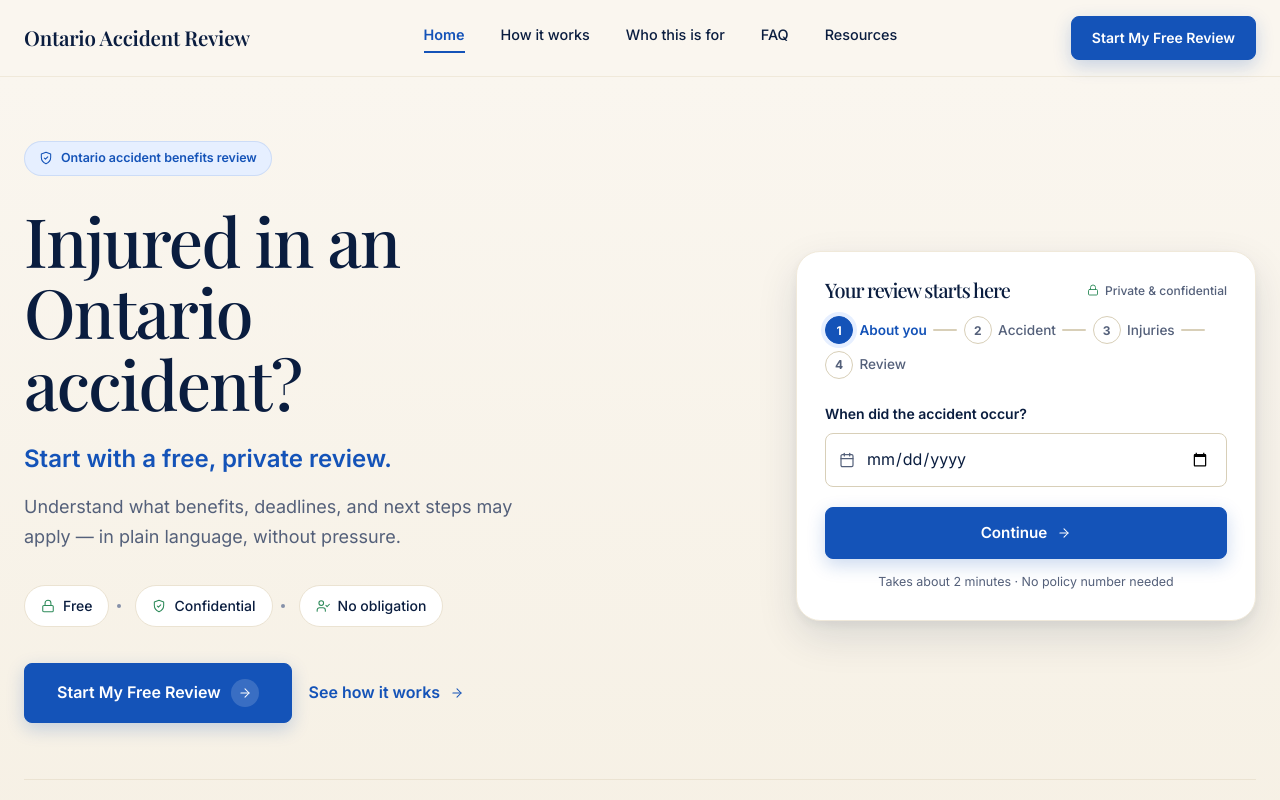
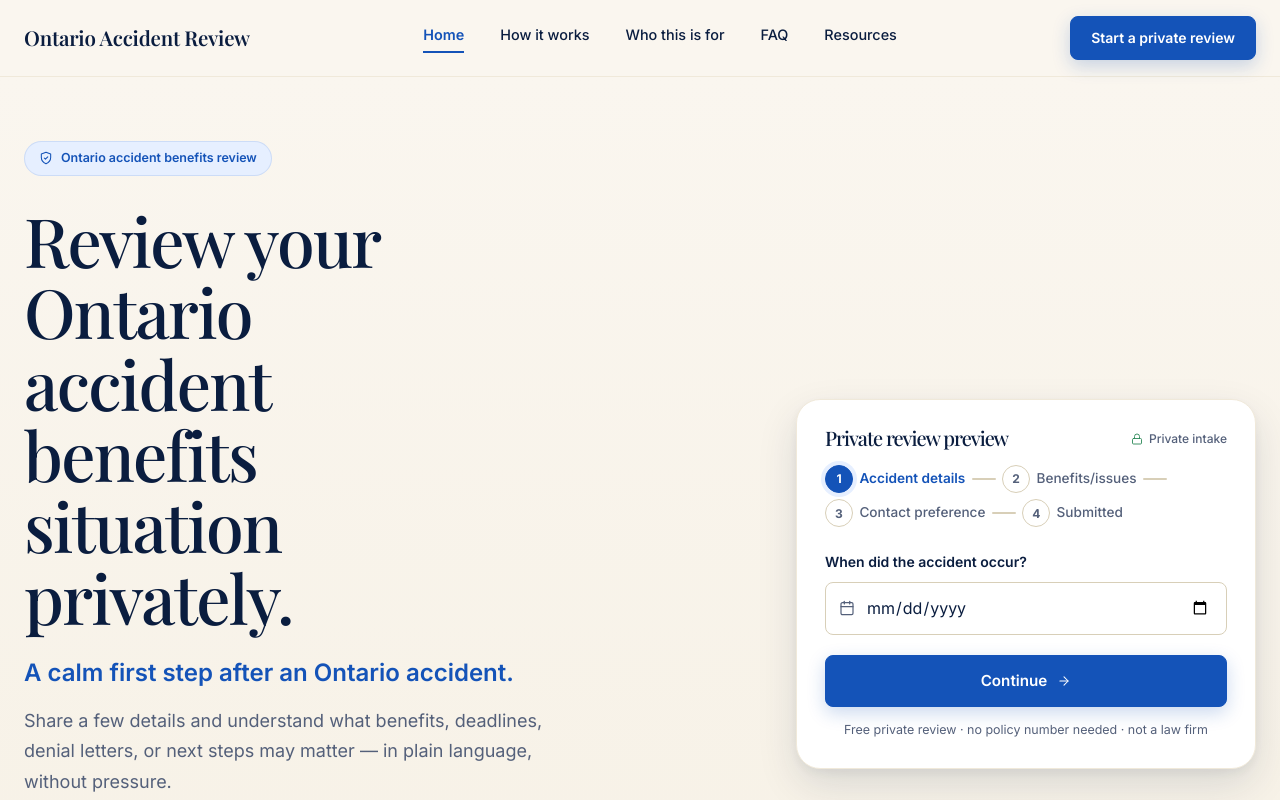
Before and after one commit to jyoung905/OARreal, a Next.js app: page / in a window 1280 px wide. Shown: the top 800 px of the page. Built offline with nearby package versions, Linux system fonts and the light colour scheme.

Commit message:
Wave 2D Northstar intake polish

```diff
--- a/app/blog/[slug]/page.tsx
+++ b/app/blog/[slug]/page.tsx
@@ -199,7 +199,7 @@ export default async function BlogPostPage({ params }: { params: Promise<{ slug:
                 Get a free, private review &mdash; in plain language, with no obligation. About 2 minutes.
               </p>
               <Link href="/#intake" className="oar-btn oar-btn-primary">
-                Start My Free Review
+                Start a private review
                 <svg width="14" height="14" viewBox="0 0 24 24" fill="none" stroke="currentColor" strokeWidth="2" strokeLinecap="round" strokeLinejoin="round"><line x1="5" y1="12" x2="19" y2="12"/><polyline points="12 5 19 12 12 19"/></svg>
               </Link>
             </div>
@@ -221,7 +221,7 @@ export default async function BlogPostPage({ params }: { params: Promise<{ slug:
                 ))}
               </ul>
               <Link href="/#intake" className="oar-btn oar-btn-primary" style={{ width: '100%' }}>
-                Start My Free Review
+                Start a private review
                 <span className="oar-btn-arrow"><svg width="14" height="14" viewBox="0 0 24 24" fill="none" stroke="currentColor" strokeWidth="2" strokeLinecap="round" strokeLinejoin="round"><line x1="5" y1="12" x2="19" y2="12"/><polyline points="12 5 19 12 12 19"/></svg></span>
               </Link>
             </div>
--- a/app/page.tsx
+++ b/app/page.tsx
@@ -64,7 +64,7 @@ const faqJsonLd = {
       name: 'Do I need a lawyer to use this service?',
       acceptedAnswer: {
         '@type': 'Answer',
-        text: 'No. Ontario Accident Review is not a law firm and does not provide legal advice. Where appropriate, users may be connected with a legal professional or relevant service provider, with no obligation.',
+        text: 'No. Ontario Accident Review is not a law firm and does not provide legal advice. Where appropriate, users may be connected with a qualified professional or relevant service provider, with consent and no obligation.',
       },
     },
     {
--- a/app/resources/page.tsx
+++ b/app/resources/page.tsx
@@ -225,7 +225,7 @@ export default function ResourcesPage() {
               </div>
             </div>
             <a href="/#intake" className="oar-btn oar-btn-primary">
-              Start My Free Review
+              Start a private review
               <span className="oar-btn-arrow"><svg width="14" height="14" viewBox="0 0 24 24" fill="none" stroke="currentColor" strokeWidth="2" strokeLinecap="round" strokeLinejoin="round"><line x1="5" y1="12" x2="19" y2="12"/><polyline points="12 5 19 12 12 19"/></svg></span>
             </a>
           </div>
--- a/app/review/page.tsx
+++ b/app/review/page.tsx
@@ -14,7 +14,7 @@ export default function ReviewRedirectPage() {
         <h1 style={{ fontFamily: 'var(--font-display)', color: 'var(--primary)', fontSize: '2rem', fontWeight: 400, marginBottom: '1rem' }}>Start your free accident review</h1>
         <p style={{ color: 'var(--muted)', lineHeight: 1.6, marginBottom: '1.5rem' }}>If you are not redirected automatically, use the button below to open the review form.</p>
         <Link href="/#intake" style={{ display: 'inline-flex', minHeight: 48, alignItems: 'center', justifyContent: 'center', padding: '0 1.5rem', background: 'var(--accent)', color: '#fff', fontWeight: 700, textDecoration: 'none' }}>
-          Start My Free Accident Review
+          Start a private review
         </Link>
       </div>
     </main>
--- a/components/HomeContent.jsx
+++ b/components/HomeContent.jsx
@@ -15,7 +15,7 @@ function trackCta(text, location) {
   Analytics.intakeStart({ trigger: location });
 }
 
-const REASSURANCE = ['Free', 'Confidential', 'No obligation'];
+const REASSURANCE = ['Free review', 'Private review', 'No policy number needed', 'Not a law firm'];
 
 const BENEFITS = [
   'Treatment & rehabilitation coverage',
@@ -33,9 +33,9 @@ const DEADLINES = [
 ];
 
 const STEPS = [
-  { num: '1', title: 'Answer a few questions', desc: 'Takes about 2 minutes. No policy number, claim number, or uploads needed to start.' },
-  { num: '2', title: 'We review your details',  desc: 'Our team looks at what may apply: benefits, deadlines, common delays, and next steps.' },
-  { num: '3', title: 'Get your personalized summary', desc: 'Know your options and a clear next step. No pressure to proceed with anything.' },
+  { num: '1', title: 'Answer a few private questions', desc: 'Share accident details, current benefit issues, and contact preference. No policy number, claim number, or uploads needed to start.' },
+  { num: '2', title: 'We review the key flags',  desc: 'We look for practical issues such as benefit disruption, insurer delays, denial letters, and deadlines that may need attention.' },
+  { num: '3', title: 'Choose a calm next step', desc: 'If appropriate, we can help route next steps or connect you with someone qualified, with consent and no pressure.' },
 ];
 
 const NEED_REVIEW = [
@@ -103,15 +103,15 @@ export default function HomeContent() {
               </div>
 
               <h1 className="oar-h1" style={{ marginTop: 0, marginBottom: '1.5rem' }}>
-                Injured in an<br/>Ontario accident?
+                Review your Ontario accident benefits situation privately.
               </h1>
 
               <p className="oar-lead" style={{ marginTop: 0, marginBottom: '1rem', maxWidth: 540 }}>
-                Start with a free, private review.
+                A calm first step after an Ontario accident.
               </p>
 
-              <p className="oar-body-lg" style={{ marginTop: 0, marginBottom: '2rem', maxWidth: 540 }}>
-                Understand what benefits, deadlines, and next steps may apply &mdash; in plain language, without pressure.
+              <p className="oar-body-lg" style={{ marginTop: 0, marginBottom: '2rem', maxWidth: 560 }}>
+                Share a few details and understand what benefits, deadlines, denial letters, or next steps may matter &mdash; in plain language, without pressure.
               </p>
 
               {/* Reassurance pills */}
@@ -128,12 +128,12 @@ export default function HomeContent() {
               </div>
 
               <div style={{ display: 'flex', flexWrap: 'wrap', gap: '1rem', alignItems: 'center', marginBottom: '0.5rem' }}>
-                <a href="#intake" className="oar-btn oar-btn-primary oar-btn-lg" onClick={() => trackCta('Start My Free Review', 'hero')}>
-                  Start My Free Review
+                <a href="#intake" className="oar-btn oar-btn-primary oar-btn-lg" onClick={() => trackCta('Start a private review', 'hero')}>
+                  Start a private review
                   <span className="oar-btn-arrow"><Icon name="arrow-right" size={14} /></span>
                 </a>
                 <a href="#how-it-works" className="oar-btn oar-btn-ghost oar-btn-lg" style={{ height: 'auto', padding: 0 }}>
-                  See how it works
+                  Learn what the review checks
                   <Icon name="arrow-right" size={14} />
                 </a>
               </div>
@@ -146,9 +146,9 @@ export default function HomeContent() {
               </div>
               <div className="oar-hero-card oar-fade-in" style={{ position: 'relative', zIndex: 2, maxWidth: 460, marginLeft: 'auto' }}>
                 <div className="oar-hero-card-header">
-                  <h3 className="oar-hero-card-title">Your review starts here</h3>
+                  <h3 className="oar-hero-card-title">Private review preview</h3>
                   <span className="oar-hero-card-private">
-                    <Icon name="lock" size={12} color="var(--green)" /> Private &amp; confidential
+                    <Icon name="lock" size={12} color="var(--green)" /> Private intake
                   </span>
                 </div>
 
@@ -156,22 +156,22 @@ export default function HomeContent() {
                 <div className="oar-stepper" style={{ marginBottom: '1.5rem' }}>
                   <div className="oar-stepper-item">
                     <span className="oar-step-dot is-active">1</span>
-                    <span className="oar-step-label is-active">About you</span>
+                    <span className="oar-step-label is-active">Accident details</span>
                   </div>
                   <span className="oar-step-rail" />
                   <div className="oar-stepper-item">
                     <span className="oar-step-dot">2</span>
-                    <span className="oar-step-label oar-hide-mobile">Accident</span>
+                    <span className="oar-step-label oar-hide-mobile">Benefits/issues</span>
                   </div>
                   <span className="oar-step-rail" />
                   <div className="oar-stepper-item">
                     <span className="oar-step-dot">3</span>
-                    <span className="oar-step-label oar-hide-mobile">Injuries</span>
+                    <span className="oar-step-label oar-hide-mobile">Contact preference</span>
                   </div>
                   <span className="oar-step-rail" />
                   <div className="oar-stepper-item">
                     <span className="oar-step-dot">4</span>
-                    <span className="oar-step-label oar-hide-mobile">Review</span>
+                    <span className="oar-step-label oar-hide-mobile">Submitted</span>
                   </div>
                 </div>
 
@@ -194,7 +194,7 @@ export default function HomeContent() {
                 </a>
 
                 <p style={{ fontSize: '0.78rem', color: 'var(--muted)', textAlign: 'center', marginTop: '0.875rem', marginBottom: 0, lineHeight: 1.5 }}>
-                  Takes about 2 minutes &middot; No policy number needed
+                  Free private review &middot; no policy number needed &middot; not a law firm
                 </p>
               </div>
             </div>
@@ -220,9 +220,9 @@ export default function HomeContent() {
               <Icon name="shield-check" size={14} />
               What we help clarify
             </div>
-            <h2 className="oar-h2">A practical look at what may apply to your situation.</h2>
+            <h2 className="oar-h2">What this review can help clarify.</h2>
             <p className="oar-body-lg" style={{ marginTop: '1rem' }}>
-              In about 2 minutes, you&rsquo;ll know what benefits, deadlines, and next steps to consider &mdash; without making any commitments.
+              In about 2 minutes, the review helps flag treatment or benefit issues, income disruption, denial letters, deadlines, and whether speaking with a qualified professional may be worth considering.
             </p>
           </div>
 
@@ -344,6 +344,56 @@ export default function HomeContent() {
         </div>
       </section>
 
+
+      {/* ───── TRUST / PRIVACY / CONSENT ───── */}
+      <section className="oar-section" style={{ background: '#fff' }}>
+        <div className="oar-container">
+          <div className="oar-card oar-card-elevated" style={{ display: 'grid', gridTemplateColumns: 'minmax(0, 0.85fr) minmax(0, 1.15fr)', gap: 'clamp(1.5rem, 4vw, 3rem)', alignItems: 'center', background: 'var(--surface-strong)' }}>
+            <div>
+              <div className="oar-eyebrow oar-eyebrow-gold" style={{ marginBottom: '1rem' }}><Icon name="lock" size={14} /> Privacy &amp; consent</div>
+              <h2 className="oar-h2" style={{ marginTop: 0 }}>A private review, with clear referral boundaries.</h2>
+              <p className="oar-body-lg" style={{ marginBottom: 0 }}>Your information is used to review your submission and respond. It is not sold. If a referral or connection appears appropriate, consent should be explicit before your submission is shared for that purpose.</p>
+            </div>
+            <div className="oar-bullet-list">
+              {[
+                'Not a law firm and not legal advice.',
+                'No policy number or uploads needed to start.',
+                'We may connect you with a qualified professional if appropriate and with consent.',
+                'You stay in control of whether to continue after the review.'
+              ].map(item => (
+                <div key={item} className="oar-bullet"><span className="oar-bullet-icon"><Icon name="check" size={14} /></span><span className="oar-bullet-text">{item}</span></div>
+              ))}
+            </div>
+          </div>
+        </div>
+      </section>
+
+      {/* ───── RESOURCE PREVIEW ───── */}
+      <section className="oar-section" style={{ background: 'var(--bg-soft)' }}>
+        <div className="oar-container">
+          <div style={{ display: 'flex', justifyContent: 'space-between', gap: '1rem', alignItems: 'end', marginBottom: '1.5rem', flexWrap: 'wrap' }}>
+            <div style={{ maxWidth: 680 }}>
+              <div className="oar-eyebrow" style={{ marginBottom: '1rem' }}>Ontario accident benefits resources</div>
+              <h2 className="oar-h2" style={{ margin: 0 }}>Helpful reading, secondary to your private review.</h2>
+              <p className="oar-body-lg" style={{ margin: '0.75rem 0 0' }}>These resources explain common Ontario accident-benefits questions. They do not replace advice from a qualified professional.</p>
+            </div>
+            <Link href="/resources" className="oar-btn oar-btn-secondary">View resources <Icon name="arrow-right" size={14} /></Link>
+          </div>
+          <div style={{ display: 'grid', gridTemplateColumns: 'repeat(auto-fit, minmax(240px, 1fr))', gap: '1rem' }}>
+            {[
+              ['Deadlines after an accident', '/blog/ontario-accident-deadlines', 'Notice, application, and dispute timing can matter.'],
+              ['What SABS covers', '/blog/ontario-sabs-explained', 'A plain-language look at Ontario accident benefits.'],
+              ['When benefits are denied', '/blog/ontario-insurer-dispute-process', 'How LAT-AABS may fit when an accident-benefits dispute arises.']
+            ].map(([title, href, body]) => (
+              <Link key={href} href={href} className="oar-card oar-card-hoverable" style={{ display: 'block', background: '#fff' }}>
+                <h3 className="oar-h3" style={{ marginTop: 0, fontSize: '1.25rem' }}>{title}</h3>
+                <p className="oar-body" style={{ margin: 0 }}>{body}</p>
+              </Link>
+            ))}
+          </div>
+        </div>
+      </section>
+
       {/* ───── FINAL CTA ───── */}
       <section className="oar-section" style={{ background: 'var(--primary)', color: '#fff' }}>
         <div className="oar-container-narrow" style={{ textAlign: 'center' }}>
@@ -354,12 +404,12 @@ export default function HomeContent() {
           <p style={{ fontSize: '1.125rem', color: 'rgba(255,255,255,0.78)', maxWidth: 560, margin: '0 auto 2rem', lineHeight: 1.6 }}>
             About 2 minutes. No policy number. No uploads. No obligation.
           </p>
-          <a href="#intake" className="oar-btn oar-btn-primary oar-btn-lg" onClick={() => trackCta('Start My Free Review', 'final_cta')}>
-            Start My Free Review
+          <a href="#intake" className="oar-btn oar-btn-primary oar-btn-lg" onClick={() => trackCta('Start a private review', 'final_cta')}>
+            Start a private review
             <span className="oar-btn-arrow"><Icon name="arrow-right" size={14} /></span>
           </a>
           <p style={{ marginTop: '1.75rem', maxWidth: 720, marginInline: 'auto', fontSize: '0.78rem', color: 'rgba(255,255,255,0.55)', lineHeight: 1.6 }}>
-            Ontario Accident Review is not a law firm and does not provide legal advice. The free review is for general claim-navigation purposes only. Where appropriate, users may be connected with a qualified legal professional or relevant service provider.
+            Ontario Accident Review is not a law firm and does not provide legal advice. The free review is for general claim-navigation purposes only. Where appropriate, users may be connected with a qualified legal professional or relevant service provider with consent.
           </p>
         </div>
       </section>
@@ -408,7 +458,7 @@ export default function HomeContent() {
       </section>
 
       {/* Mobile sticky CTA */}
-      <a href="#intake" onClick={() => trackCta('Start Free Review', 'mobile_sticky')} className="oar-mobile-sticky-cta">Start My Free Review</a>
+      <a href="#intake" onClick={() => trackCta('Start private review', 'mobile_sticky')} className="oar-mobile-sticky-cta">Start a private review</a>
 
       {/* Hero responsive */}
       <style>{`
--- a/components/IntakeModal.jsx
+++ b/components/IntakeModal.jsx
@@ -80,10 +80,10 @@ function isLikelyTestLead({ firstName, email, message }) {
 }
 
 const STEP_META = [
-  { num: 1, title: 'About the accident',                   eyebrow: 'Tell us what happened — short answers are fine.', up: 'Insurer status' },
-  { num: 2, title: 'Where is your claim now?', eyebrow: 'Choose the closest option. This helps us understand timing, urgency, and what to look at in your review.', up: 'Your injuries' },
-  { num: 3, title: 'Your injuries and impact',             eyebrow: 'No medical records or detailed history needed at this stage.', up: 'Contact details' },
-  { num: 4, title: 'Where can we reach you?',              eyebrow: 'Only used to follow up if your situation appears to fit.',         up: null },
+  { num: 1, title: 'Accident details', eyebrow: 'Tell us what happened in Ontario — short answers are fine.', up: 'Benefits and claim status' },
+  { num: 2, title: 'Benefits and claim status', eyebrow: 'Choose the closest option. This helps us understand timing, urgency, and what to look at in your review.', up: 'Injuries and impact' },
+  { num: 3, title: 'Injuries and impact', eyebrow: 'No medical records or detailed history needed at this stage.', up: 'Contact preference and consent' },
+  { num: 4, title: 'Contact preference and consent', eyebrow: 'We use this to respond to your review request. Any referral or connection should be based on explicit consent.', up: null },
 ];
 
 function Icn({ name, size = 18, color = 'currentColor' }) {
@@ -519,8 +519,8 @@ export function IntakeModal() {
               <div className="oar-callout" style={{ background: 'var(--accent-soft)', borderColor: 'rgba(20,83,184,0.16)' }}>
                 <span className="oar-callout-icon"><Icn name="lock" size={12} color="#fff" /></span>
                 <div>
-                  <strong style={{ display: 'block', marginBottom: '0.15rem', color: 'var(--primary)' }}>Secure review request.</strong>
-                  We use your submission to review your request and contact you. We do not sell your information, and we only share it with a qualified professional or relevant provider with your consent or as described in our Privacy Policy.
+                  <strong style={{ display: 'block', marginBottom: '0.15rem', color: 'var(--primary)' }}>What happens after you submit.</strong>
+                  We review the accident details, benefit issues, contact preference, and consent choices you provide. We use your submission to respond to the review request. We do not sell your information, and any referral or connection should happen only with explicit consent or as described in our Privacy Policy.
                 </div>
               </div>
 
@@ -581,7 +581,7 @@ export function IntakeModal() {
 
         {/* Privacy badge */}
         <p style={{ marginTop: '0.875rem', textAlign: 'center', fontSize: '0.8rem', color: 'var(--muted)', display: 'inline-flex', alignItems: 'center', gap: '0.4rem', width: '100%', justifyContent: 'center' }}>
-          <Icn name="lock" size={13} color="var(--green)" /> Private &amp; confidential
+          <Icn name="lock" size={13} color="var(--green)" /> Private review
         </p>
 
         {/* Action row */}
@@ -593,7 +593,7 @@ export function IntakeModal() {
           ) : <span />}
           {step < 4
             ? <button onClick={next} className="oar-btn oar-btn-primary">Continue <Icn name="arrow-right" size={14} /></button>
-            : <button onClick={submitForm} disabled={submitting} aria-disabled={submitting} className="oar-btn oar-btn-primary">{submitting ? 'Submitting…' : 'Submit My Review'} {!submitting && <Icn name="arrow-right" size={14} />}</button>
+            : <button onClick={submitForm} disabled={submitting} aria-disabled={submitting} className="oar-btn oar-btn-primary">{submitting ? 'Submitting…' : 'Submit private review'} {!submitting && <Icn name="arrow-right" size={14} />}</button>
           }
         </div>
 
--- a/components/SiteFooter.jsx
+++ b/components/SiteFooter.jsx
@@ -205,7 +205,7 @@ export function SiteFooter() {
               { href: '/#how-it-works',      label: 'How it works' },
               { href: '/#who-this-is-for',   label: 'Who this is for' },
               { href: '/#faq',               label: 'FAQ' },
-              { href: '/#intake',            label: 'Start My Free Review' },
+              { href: '/#intake',            label: 'Start a private review' },
             ]} />
 
             <FooterCol title="Resources" links={[
--- a/components/SiteHeader.jsx
+++ b/components/SiteHeader.jsx
@@ -7,11 +7,11 @@ import { Analytics } from '@/lib/analytics';
 /* ─────────────────────────────────────────────────────────────────
    SiteHeader — Rebrand 2026
    Matches mockup #1/#2/#3: serif inline brand, light cream nav,
-   underlined active link, blue pill CTA "Start My Free Review".
+   underlined active link, blue pill CTA "Start a private review".
    ───────────────────────────────────────────────────────────────── */
 
 function trackHeaderCta(location) {
-  Analytics.ctaClick({ cta_text: 'Start My Free Review', cta_location: location });
+  Analytics.ctaClick({ cta_text: 'Start a private review', cta_location: location });
   Analytics.intakeStart({ trigger: location });
 }
 
@@ -108,7 +108,7 @@ export function SiteHeader() {
             onClick={() => trackHeaderCta('header')}
             style={{ height: 44, padding: '0 1.25rem' }}
           >
-            Start My Free Review
+            Start a private review
           </a>
 
           <button
@@ -153,7 +153,7 @@ export function SiteHeader() {
             className="oar-btn oar-btn-primary"
             style={{ marginTop: '0.5rem', width: '100%' }}
           >
-            Start My Free Review
+            Start a private review
           </a>
         </nav>
       )}
```
Also changed, not shown: app/globals.css (+9 -0 lines).
